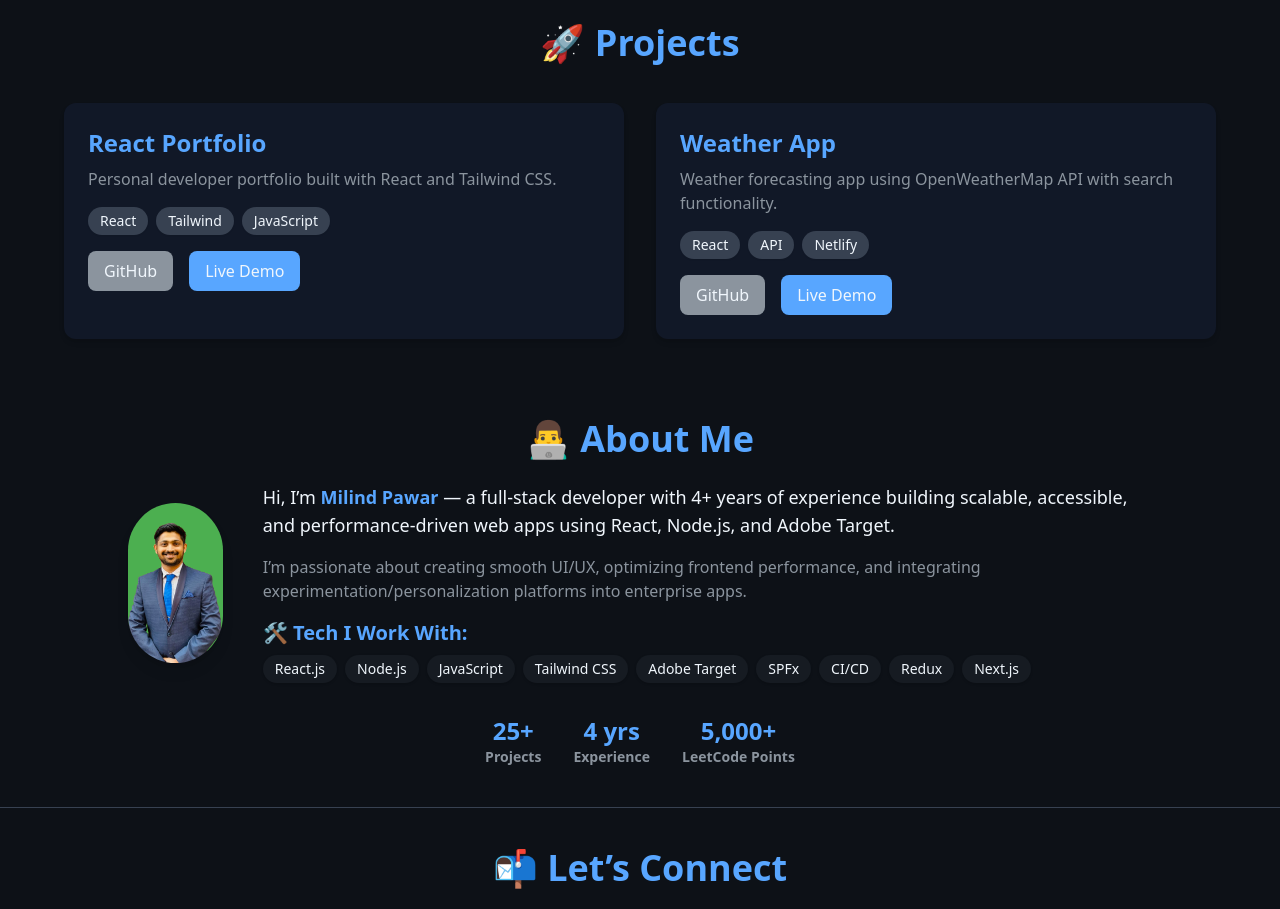
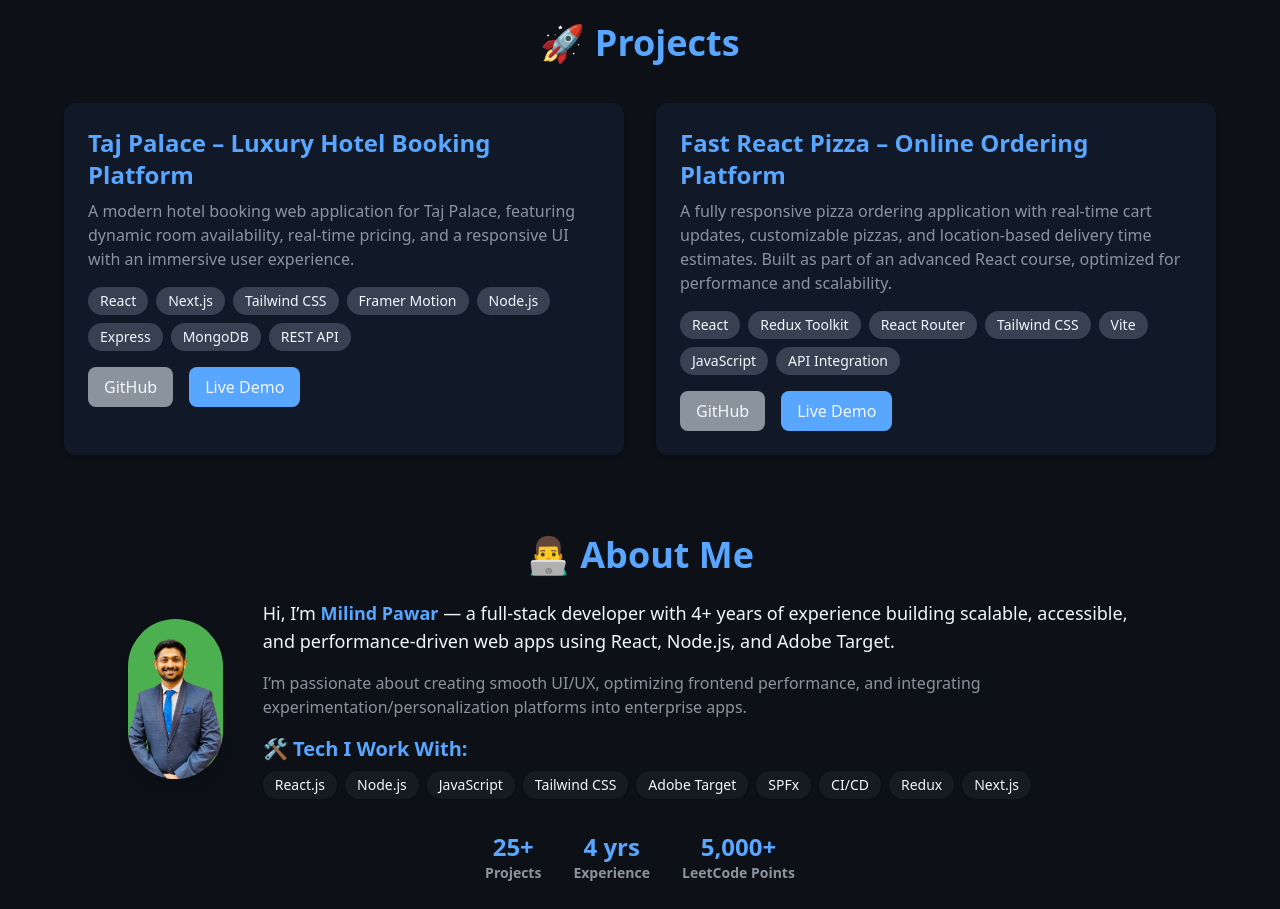
Before and after one commit to milindpawar007/react-portfolio, a React (Create React App) app: page / in a window 1280 px wide. Shown: the part 880-1789 px from the top of the page. Built offline with nearby package versions, Linux system fonts and the light colour scheme.

Commit message:
Added new projects

```diff
--- a/src/components/Projects.jsx
+++ b/src/components/Projects.jsx
@@ -1,18 +1,19 @@
 const projects = [
     {
-        title: "React Portfolio",
-        description: "Personal developer portfolio built with React and Tailwind CSS.",
-        github: "https://github.com/milindpawar007/react-portfolio",
-        demo: "https://milindpawar007.github.io/react-portfolio",
-        tech: ["React", "Tailwind", "JavaScript"],
+        title: "Taj Palace – Luxury Hotel Booking Platform",
+        description: "A modern hotel booking web application for Taj Palace, featuring dynamic room availability, real-time pricing, and a responsive UI with an immersive user experience.",
+        github: "https://github.com/milindpawar007/taj-palace",
+        demo: "https://milind-taj-palace.netlify.app",
+        tech: ["React", "Next.js", "Tailwind CSS", "Framer Motion", "Node.js", "Express", "MongoDB", "REST API"],
+    }, ,
+    {
+        title: "Fast React Pizza – Online Ordering Platform",
+        description: "A fully responsive pizza ordering application with real-time cart updates, customizable pizzas, and location-based delivery time estimates. Built as part of an advanced React course, optimized for performance and scalability.",
+        github: "https://github.com/milindpawar007/Udemy-React-2024/tree/main/fast-react-pizza",
+        demo: "https://fast-react-pizza-store.netlify.app", // Replace with your actual deployed link
+        tech: ["React", "Redux Toolkit", "React Router", "Tailwind CSS", "Vite", "JavaScript", "API Integration"],
     },
-    {
-        title: "Weather App",
-        description: "Weather forecasting app using OpenWeatherMap API with search functionality.",
-        github: "https://github.com/milindpawar007/weather-app",
-        demo: "https://milind-weather.netlify.app",
-        tech: ["React", "API", "Netlify"],
-    },
+    ,
 ];
 
 export default function Projects() {
```
